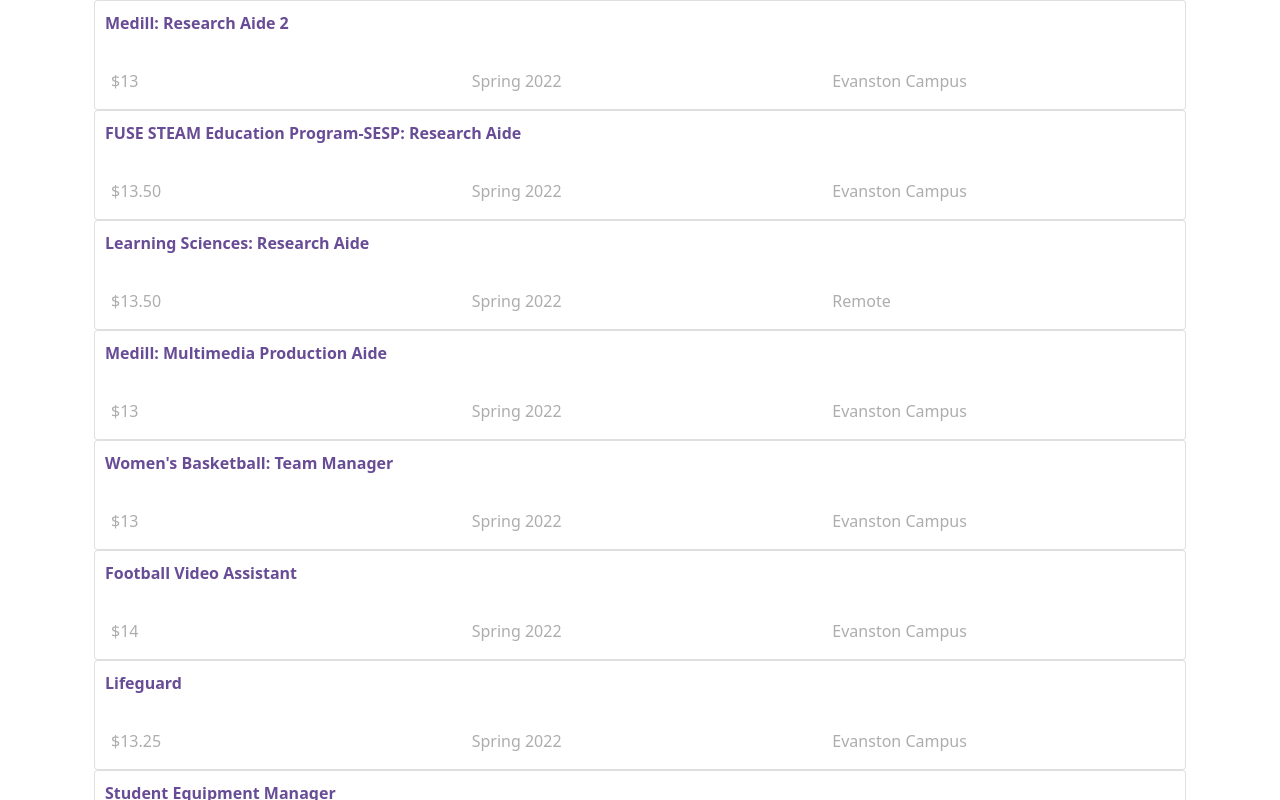
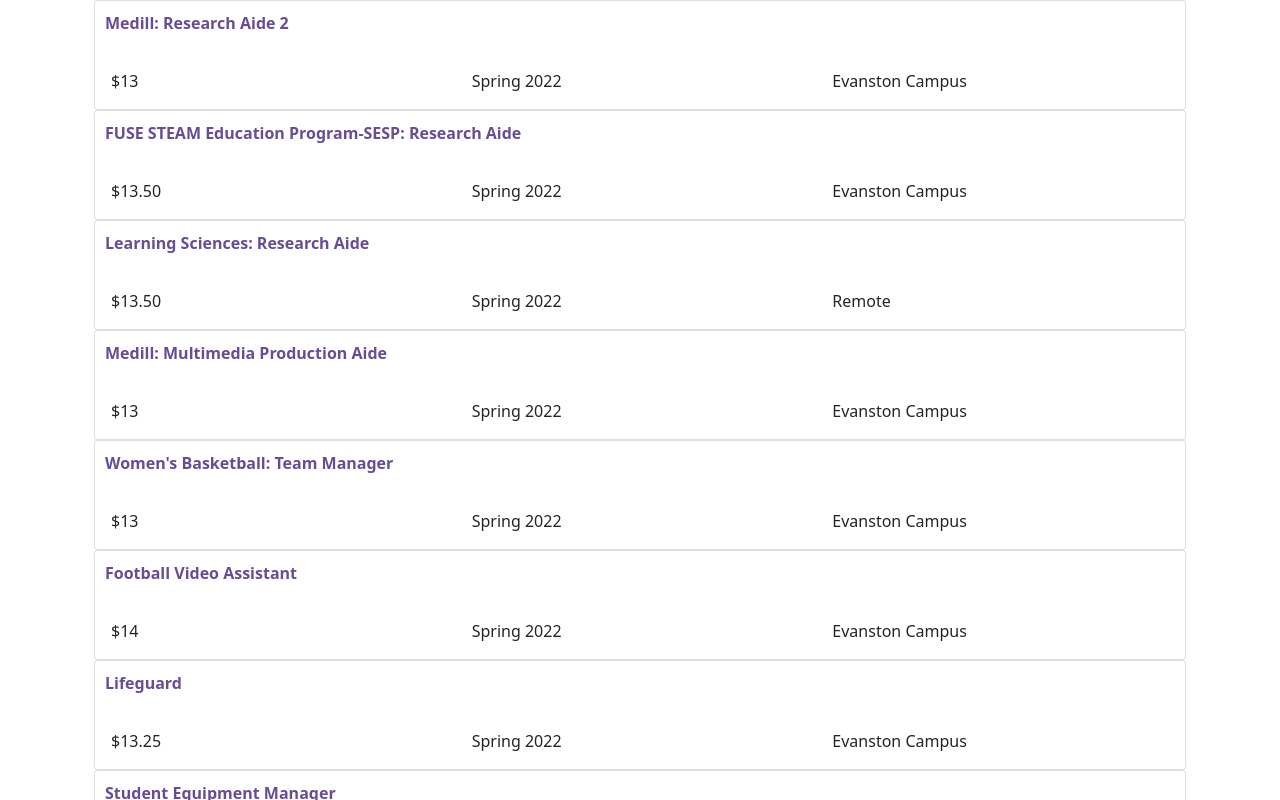
Before and after one commit to 394-s22/myNUJob, a React (Create React App) app: page / in a window 1280 px wide. Shown: the top 800 px of the page. Built offline with nearby package versions, Linux system fonts and the light colour scheme.

Commit message:
styled job cards

```diff
--- a/src/App.css
+++ b/src/App.css
@@ -2,7 +2,7 @@
   text-align: center;
 }
 
-.card-body {
+.card-title {
   color: #adadad;
 }
 
```
